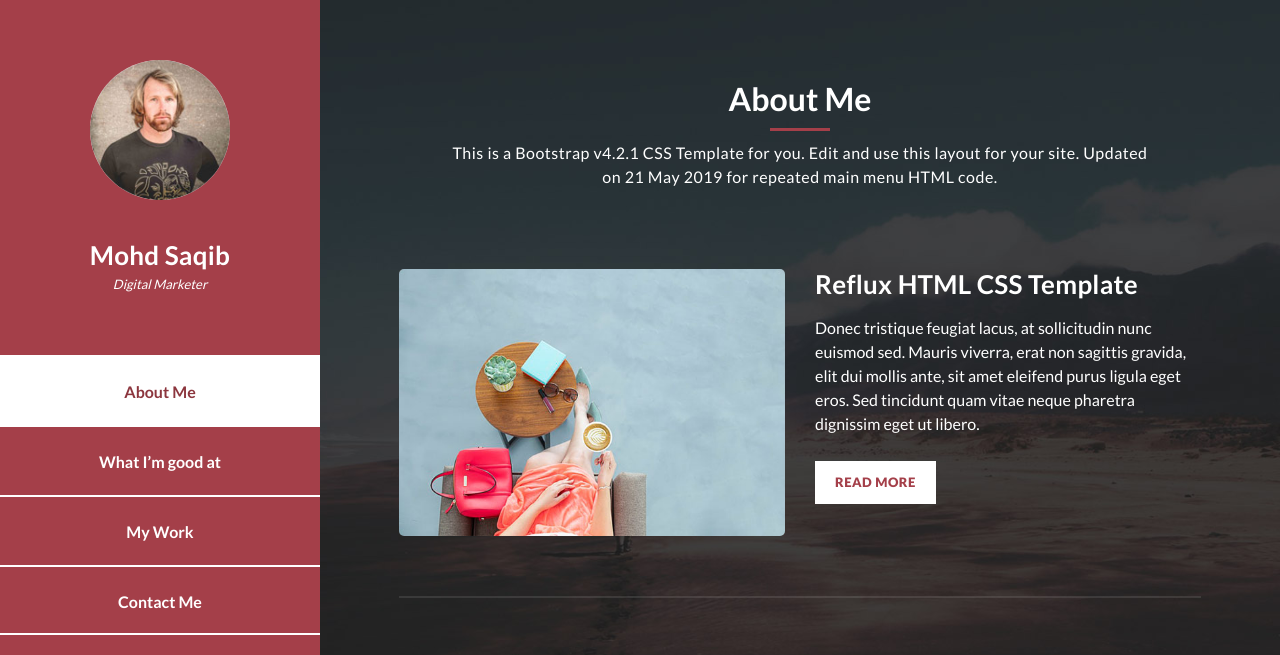
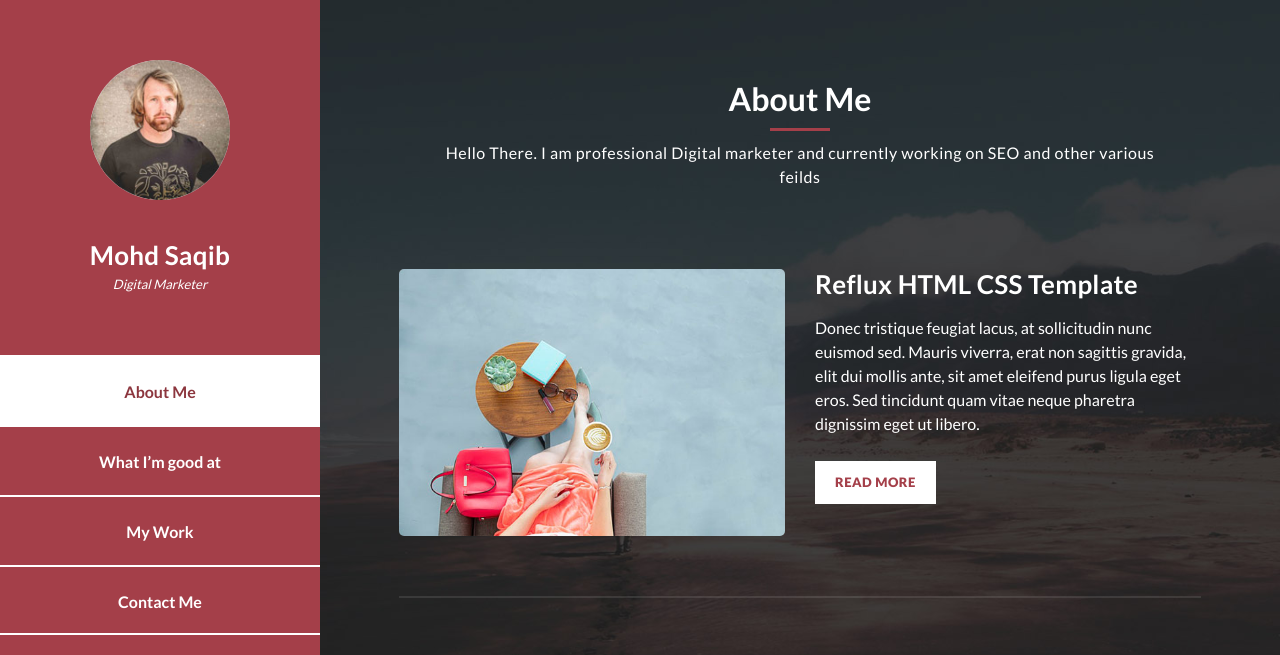
Before and after one commit to mohdsaqibrehmani/resume, a plain HTML site: page index.html in a window 1280 px wide. Shown: the top 655 px of the page. Drawn offline with Linux system fonts and the light colour scheme.

```diff
--- a/index.html
+++ b/index.html
@@ -85,8 +85,7 @@
             <h2>About Me</h2>
             <div class="line-dec"></div>
             <span
-              >This is a Bootstrap v4.2.1 CSS Template for you. Edit and use
-              this layout for your site. Updated on 21 May 2019 for repeated main menu HTML code.</span
+              >Hello There. I am professional Digital marketer and currently working on SEO and other various feilds</span
             >
           </div>
           <div class="left-image-post">
```
